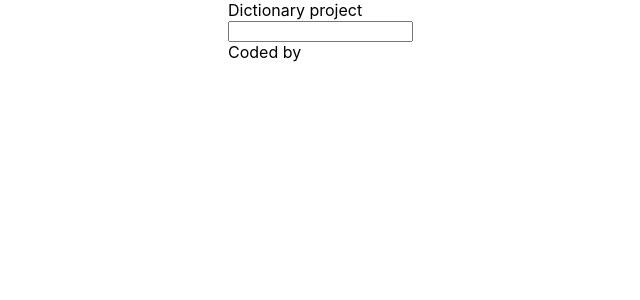
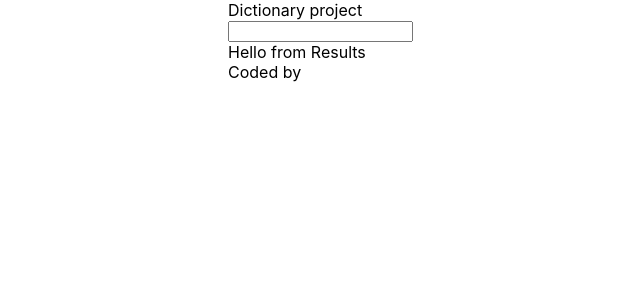
Before and after one commit to Katalia91/dictionary-project, a React (Create React App) app: page / in a window 1280 px wide. Shown: the top 300 px of the page, without its empty margins (12-652 px from the left). Built offline with nearby package versions, Linux system fonts and the light colour scheme.

Commit message:
Add new component and change project structure

```diff
--- a/src/App.jsx
+++ b/src/App.jsx
@@ -1,5 +1,5 @@
 import "./App.scss";
-import Dictionary from "./components/Dictionary.jsx";
+import Dictionary from "./components/Dictionary/Dictionary";
 
 function App() {
   return (
--- a/src/components/Dictionary.jsx
+++ b/src/components/Dictionary/Dictionary.jsx
@@ -1,11 +1,14 @@
 import React, { useState } from "react";
 import axios from "axios";
+import Results from "../Results/Results";
 
 export default function Dictionary() {
   let [keyword, setKeyWord] = useState("");
+  let [results, setResults] = useState({});
 
   function handleResponse(response) {
     console.log(response.data);
+    setResults(response.data);
   }
   function search(evt) {
     evt.preventDefault();
@@ -26,6 +29,7 @@ export default function Dictionary() {
       <form onSubmit={search}>
         <input type="search" onChange={handleKeywordChange} />
       </form>
+      <Results />
     </div>
   );
 }
--- /dev/null
+++ b/src/components/Results/Results.jsx
@@ -0,0 +1,7 @@
+import React from "react";
+
+export default function Results() {
+    return (
+        <div className="Results">Hello from Results</div>
+    )
+}
```
Also changed, not shown: src/components/Dictionary/Dictionary.scss (added).
